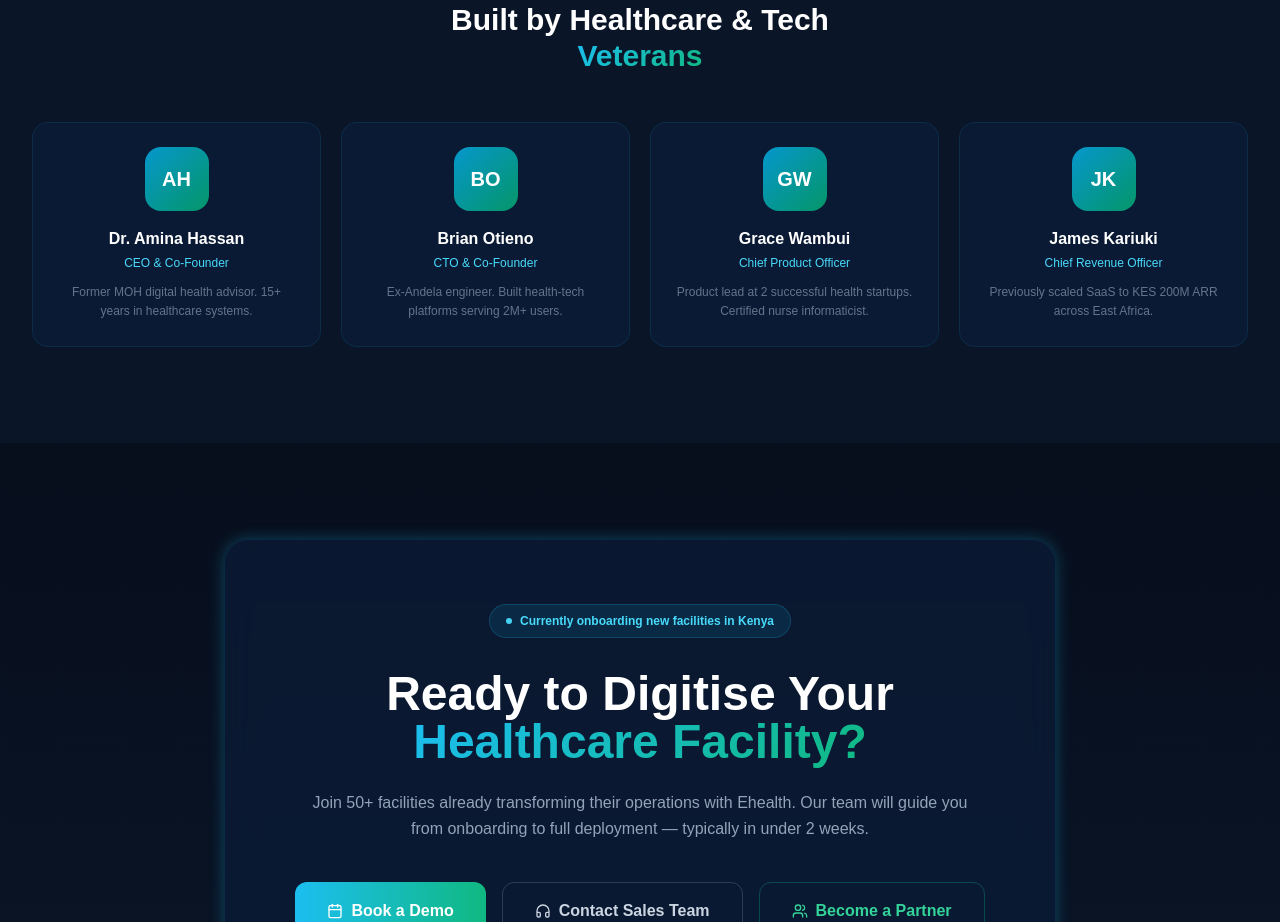
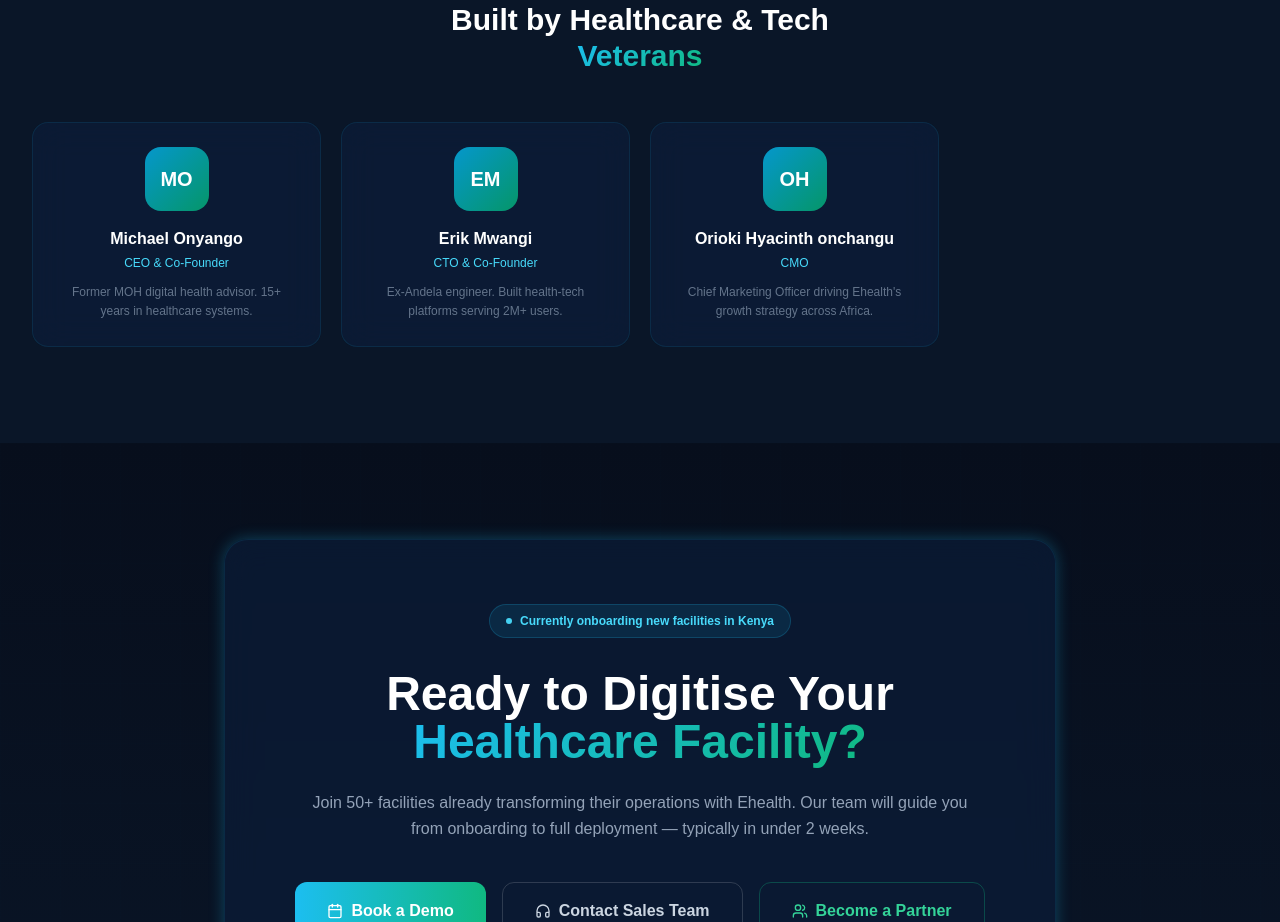
Before and after one commit to okech-michael/ehealthwebsitecamp, a Next.js app: page /about in a window 1280 px wide. Shown: the part 2000-2922 px from the top of the page. Built offline with nearby package versions, Linux system fonts and the light colour scheme.

Commit message:
Update team information: CEO Michael Onyango, CTO Erik Mwangi, CMO Orioki Hyacinth onchangu

```diff
--- a/src/app/about/page.tsx
+++ b/src/app/about/page.tsx
@@ -17,10 +17,9 @@ const values = [
 ]
 
 const team = [
-  { name: 'Dr. Amina Hassan', role: 'CEO & Co-Founder', bg: 'AH', desc: 'Former MOH digital health advisor. 15+ years in healthcare systems.' },
-  { name: 'Brian Otieno', role: 'CTO & Co-Founder', bg: 'BO', desc: 'Ex-Andela engineer. Built health-tech platforms serving 2M+ users.' },
-  { name: 'Grace Wambui', role: 'Chief Product Officer', bg: 'GW', desc: 'Product lead at 2 successful health startups. Certified nurse informaticist.' },
-  { name: 'James Kariuki', role: 'Chief Revenue Officer', bg: 'JK', desc: 'Previously scaled SaaS to KES 200M ARR across East Africa.' },
+  { name: 'Michael Onyango', role: 'CEO & Co-Founder', bg: 'MO', desc: 'Former MOH digital health advisor. 15+ years in healthcare systems.' },
+  { name: 'Erik Mwangi', role: 'CTO & Co-Founder', bg: 'EM', desc: 'Ex-Andela engineer. Built health-tech platforms serving 2M+ users.' },
+  { name: 'Orioki Hyacinth onchangu', role: 'CMO', bg: 'OH', desc: 'Chief Marketing Officer driving Ehealth\'s growth strategy across Africa.' },
 ]
 
 const milestones = [
```
